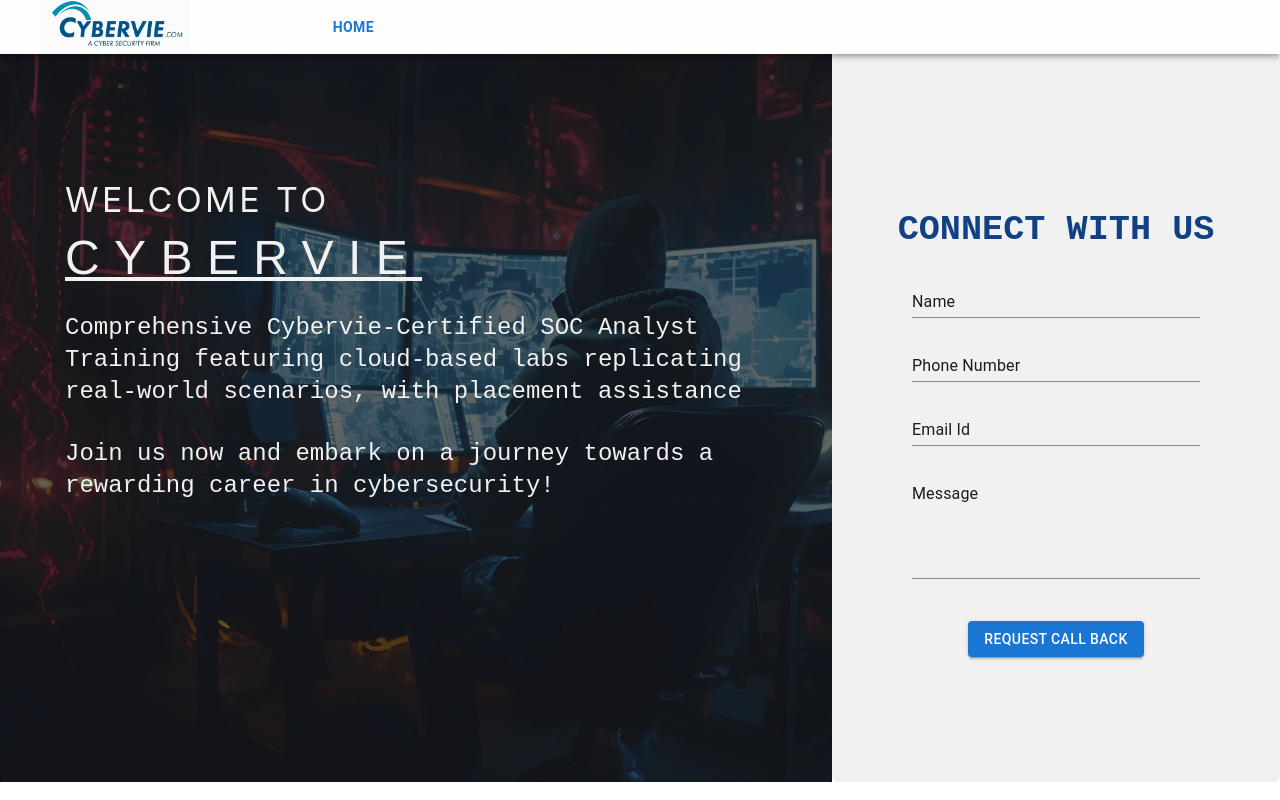
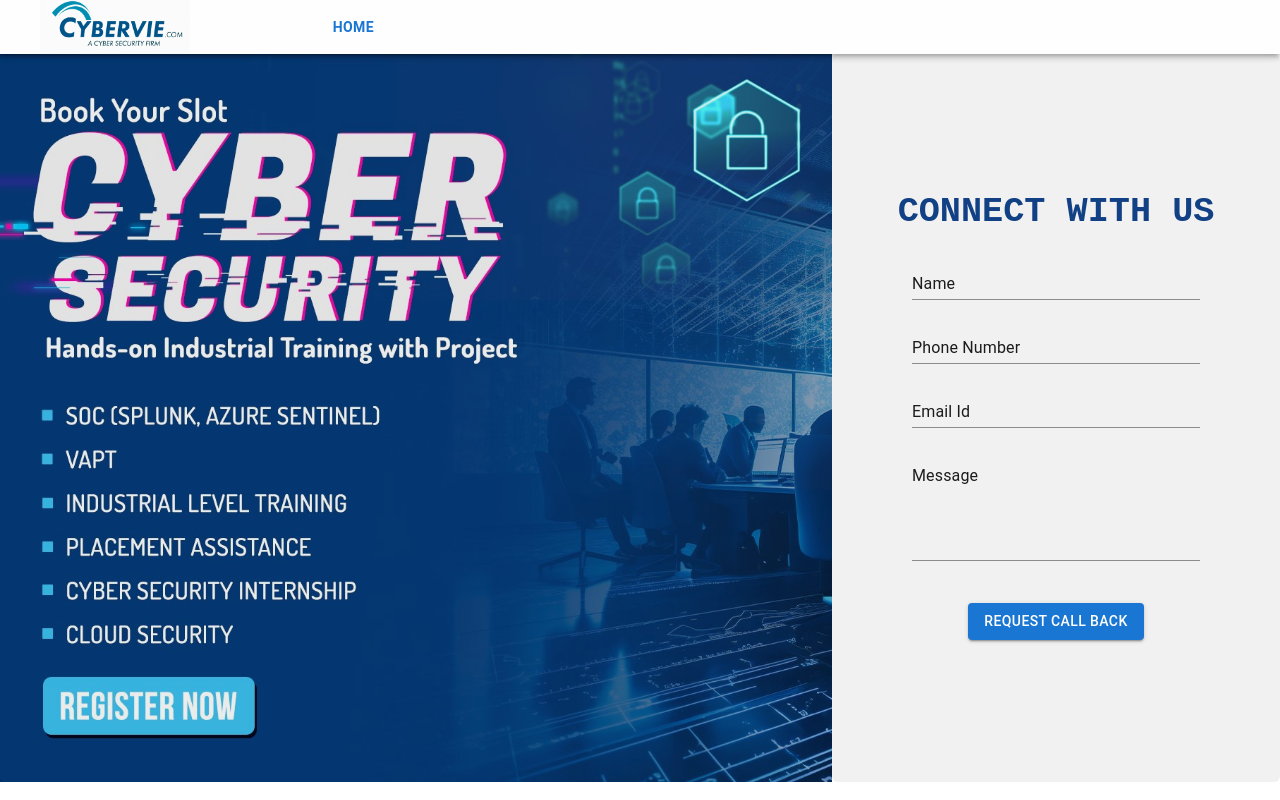
Before and after one commit to Finney-Solomon/cybervie-lead-generations, a React (Create React App) app: page / in a window 1280 px wide. Built offline with nearby package versions, Linux system fonts and the light colour scheme.

Commit message:
11- background Image Updates

```diff
--- a/src/components/DesktopDisplayCard.jsx
+++ b/src/components/DesktopDisplayCard.jsx
@@ -8,28 +8,25 @@ export const DesktopDisplayCard = () => {
   return (
     <div
       style={{
-        background: "url(/images/backgroundImages.jpg)",
-
-        height: !isMobileView?"91vh":'75vh',
-
+        background: "url(/background.jpg)",
+        height: !isMobileView?"91vh":'40vh',
         backgroundSize: "cover",
         backgroundRepeat: "no-repeat",
         overflow: "hidden",
-        backgroundColor: "rgba(0, 0, 0, 0.795)",
+        // backgroundColor: "rgba(0, 0, 0, 0.795)",
       }}
     >
       <Paper
         sx={{
-          backgroundColor: "#1c1c1cab",
+           backgroundColor: "#1c1c1c14",
           justifyContent: "center",
-
           color: "#f1f1f1",
           width: "100%",
           height: "100%",
           textAlign: "center",
         }}
       >
-        <div
+        {/* <div
           style={{
             justifyContent: "center",
             paddingInline: "2.5em",
@@ -45,17 +42,19 @@ export const DesktopDisplayCard = () => {
               marginTop: "1em",
               textTransform: "uppercase",
               WebkitTextStrokeWidth: "1px",
-              WebkitTextStrokeColor: "#ff6b6b",
-              fontFamily: "BlinkMacSystemFont",
-              WebkitTextStroke: "#f1f1f1eb",
+              fontFamily: "Helvetica Neue",
+              WebkitTextStroke: "#bd1b1beb",
               fontSize: "auto",
               letterSpacing: "0.1em",
               animation: "flicker 2s ease-in-out infinite alternate",
               lineHeight: "2",
+                fontWeight: "900",
+
+                textShadow: "10px 10px 100px white",
             }}
             variant="h4"
           >
-            Welcome to
+            Welcome to Cybervie
           </Typography>
           <Typography
             align="left"
@@ -74,10 +73,10 @@ export const DesktopDisplayCard = () => {
                 textShadow: "5px 5px 100px white",
               },
             }}
-            variant="h3"
+            variant="h5"
             data-aos="fade-up-right"
           >
-            Cybervie
+            A CYBER SECURITY FIRM
           </Typography>
           <br />
           <Typography
@@ -88,7 +87,7 @@ export const DesktopDisplayCard = () => {
             }}
             variant="h5"
           >
-            Comprehensive Cybervie-Certified SOC Analyst Training featuring
+            Comprehensive Cybervie Certified Program in Cyber Security featuring
             cloud-based labs replicating real-world scenarios, with placement
             assistance
           </Typography>
@@ -106,7 +105,7 @@ export const DesktopDisplayCard = () => {
             Join us now and embark on a journey towards a rewarding career in
             cybersecurity!
           </Typography>
-        </div>
+        </div> */}
         <br />
       </Paper>
     </div>
--- a/src/components/LeadForm.jsx
+++ b/src/components/LeadForm.jsx
@@ -83,7 +83,7 @@ export const LeadForm = () => {
           fontSize: "2.2rem",
           lineHeight: 1.334,
           color: "#114084",
-          paddingTop: "2em",
+          paddingTop: "1em",
           textAlign: "center",
           fontWeight: "900",
         }}
```
Also changed, not shown: public/background.jpg (added), public/images/backgroundImages.jpg.
